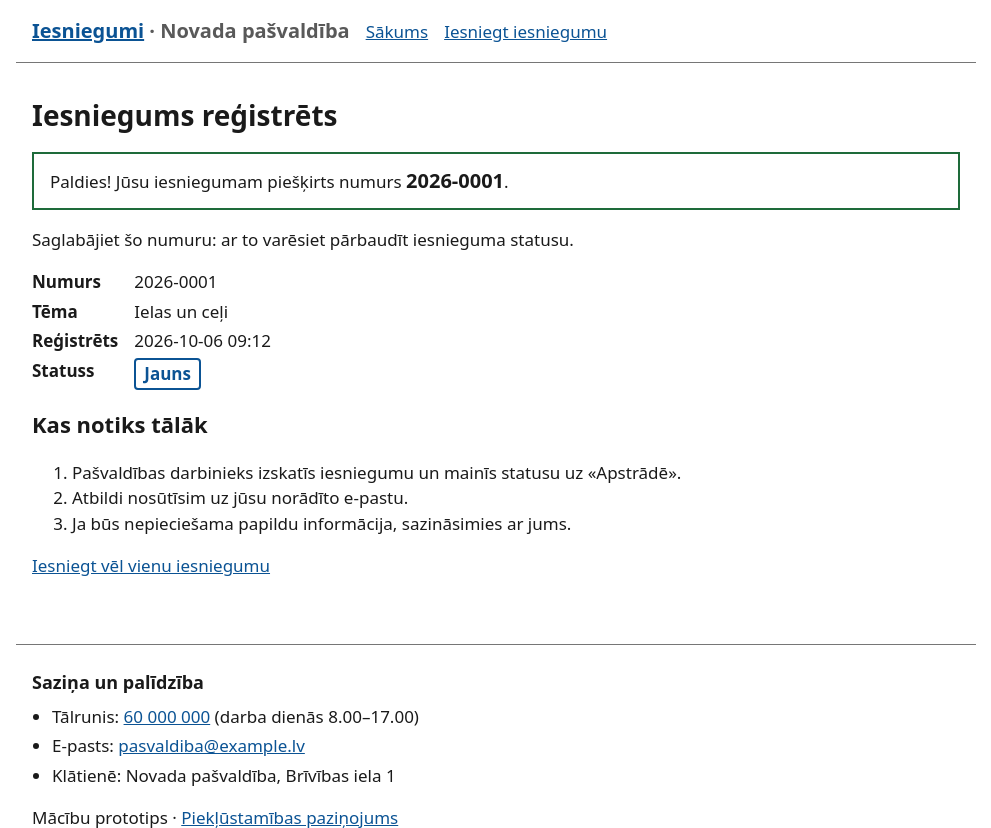
After one commit to ruutam-bit/kursi-2-iesniegums, a Flask app: page /apstiprinajums/2026-0001 in a window 1280 px wide. The commit adds this page. Shown: the top 828 px of the page, without its empty margins (144-1135 px from the left). Run offline with Flask 3, Linux system fonts and the light colour scheme; data comes from the database, SQL or seed files in the repository; parts of the project's set-up code (start-up, migrations or seed data) failed here and were passed over.

Commit message:
US-2: apstiprinājums ar numuru, POST→redirect→GET (1.1.1, 2.4.2)
- /apstiprinajums/<numurs>: title «Iesniegums reģistrēts», numurs tekstā, kas notiks tālāk
- Personas dati netiek rādīti (numuri secīgi)
- Latviska 404 lapa ar to pašu karkasu
- a11y_check.py: apstiprinājums un 404; axe 0 atradumu

Co-Authored-By: Claude Opus 5.5 <noreply@anthropic.com>

```diff
--- a/app.py
+++ b/app.py
@@ -3,7 +3,7 @@ import os
 import re
 import sqlite3
 from datetime import datetime
-from flask import Flask, g, render_template, session, redirect, url_for, request, flash
+from flask import Flask, g, render_template, session, redirect, url_for, request, flash, abort
 
 DB_PATH = os.path.join(os.path.dirname(__file__), "data.db")
 SCHEMA_PATH = os.path.join(os.path.dirname(__file__), "schema.sql")
@@ -126,11 +126,27 @@ def iesniegt():
                 (cur.lastrowid, session.get("loma") or "iedzivotajs", "Iesniegums reģistrēts ar statusu «Jauns»."),
             )
             db.commit()
-            # Pagaidu risinājums līdz US-2 (apstiprinājuma lapa)
-            flash(f"Iesniegums reģistrēts. Numurs: {numurs}.")
-            return redirect(url_for("index"))
+            # POST → redirect → GET: F5 apstiprinājuma lapā neiesniedz atkārtoti (US-2)
+            return redirect(url_for("apstiprinajums", numurs=numurs))
 
     return render_template("iesniegt.html", temas=temas, dati=dati, kludas=kludas)
+
+
+@app.route("/apstiprinajums/<numurs>")
+def apstiprinajums(numurs):
+    """US-2: iesnieguma numurs un kas notiks tālāk. Personas datus nerāda (numuri ir secīgi)."""
+    iesniegums = get_db().execute(
+        "SELECT i.numurs, i.izveidots, t.nosaukums AS tema FROM iesniegumi i JOIN temas t ON t.id = i.temas_id "
+        "WHERE i.numurs = ?", (numurs,)
+    ).fetchone()
+    if iesniegums is None:
+        abort(404)
+    return render_template("apstiprinajums.html", i=iesniegums)
+
+
+@app.errorhandler(404)
+def nav_atrasts(_e):
+    return render_template("404.html"), 404
 
 
 @app.route("/pieklustamiba")
--- a/static/style.css
+++ b/static/style.css
@@ -108,6 +108,12 @@ button.secondary { color: var(--akcents); background: #fff; }
 /* Statusa paziņojumi */
 [role="status"], .pazinojums { border: 2px solid var(--veiksme); padding: 0.75rem 1rem; margin: 1rem 0; }
 
+/* Apraksta saraksts (detaļas) */
+.detalas { display: grid; grid-template-columns: max-content 1fr; gap: 0.25rem 1rem; }
+.detalas dt { font-weight: 600; }
+.detalas dd { margin: 0; }
+.numurs { font-size: 1.25rem; }
+
 /* Tabulas */
 table { border-collapse: collapse; width: 100%; margin: 1rem 0; }
 caption { text-align: left; font-weight: 600; padding: 0.5rem 0; }
--- /dev/null
+++ b/templates/apstiprinajums.html
@@ -0,0 +1,24 @@
+{% extends "base.html" %}
+{% block title %}Iesniegums reģistrēts{% endblock %}
+{% block content %}
+<h1>Iesniegums reģistrēts</h1>
+
+<p class="pazinojums">Paldies! Jūsu iesniegumam piešķirts numurs <strong class="numurs">{{ i.numurs }}</strong>.</p>
+<p>Saglabājiet šo numuru: ar to varēsiet pārbaudīt iesnieguma statusu.</p>
+
+<dl class="detalas">
+  <dt>Numurs</dt><dd>{{ i.numurs }}</dd>
+  <dt>Tēma</dt><dd>{{ i.tema }}</dd>
+  <dt>Reģistrēts</dt><dd>{{ i.izveidots }}</dd>
+  <dt>Statuss</dt><dd><span class="statuss statuss-jauns">Jauns</span></dd>
+</dl>
+
+<h2>Kas notiks tālāk</h2>
+<ol>
+  <li>Pašvaldības darbinieks izskatīs iesniegumu un mainīs statusu uz «Apstrādē».</li>
+  <li>Atbildi nosūtīsim uz jūsu norādīto e-pastu.</li>
+  <li>Ja būs nepieciešama papildu informācija, sazināsimies ar jums.</li>
+</ol>
+
+<p><a href="{{ url_for('iesniegt') }}">Iesniegt vēl vienu iesniegumu</a></p>
+{% endblock %}
```
Also changed, not shown: templates/404.html (added, +7 -0 lines), tests/a11y_check.py (+11 -0 lines).
